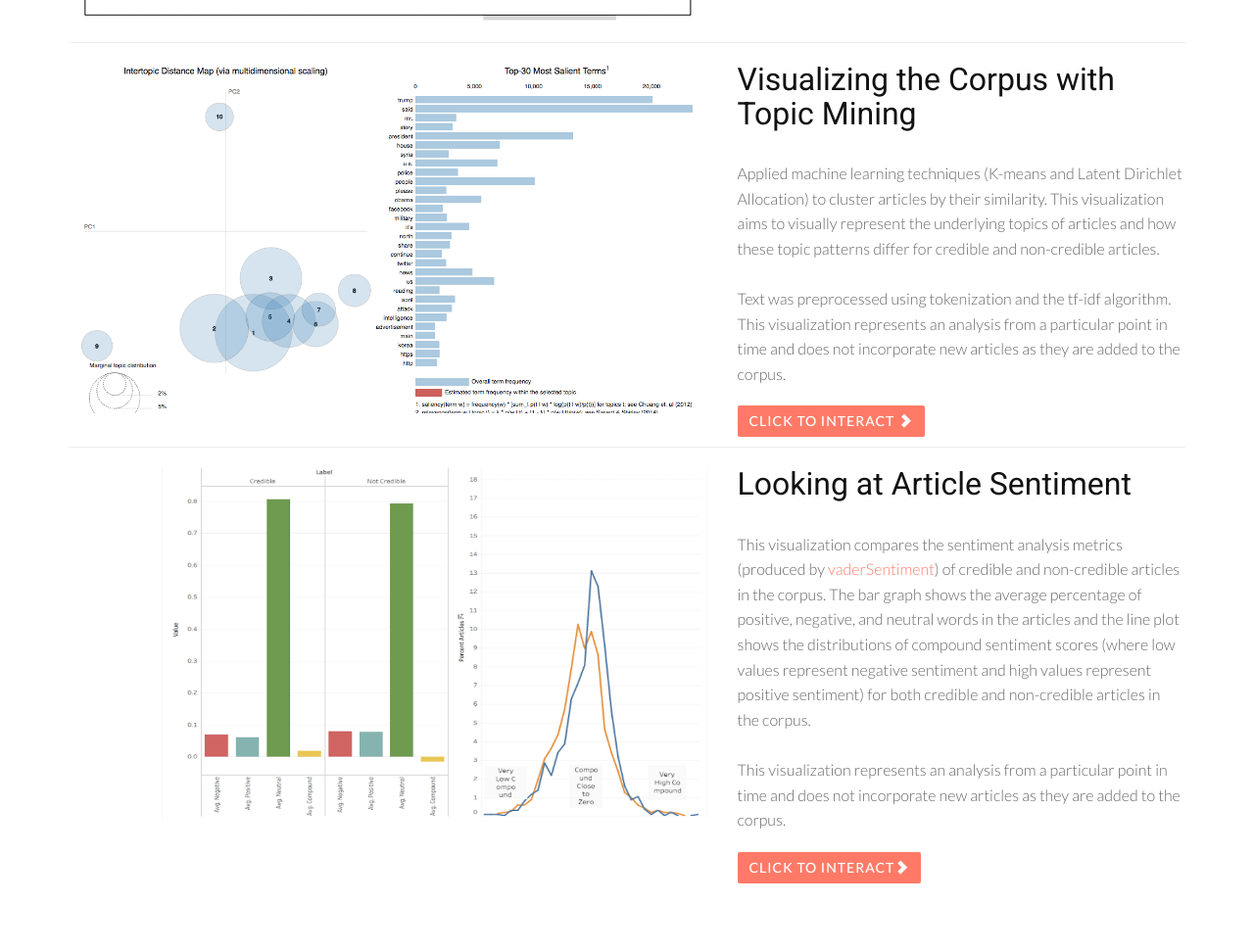
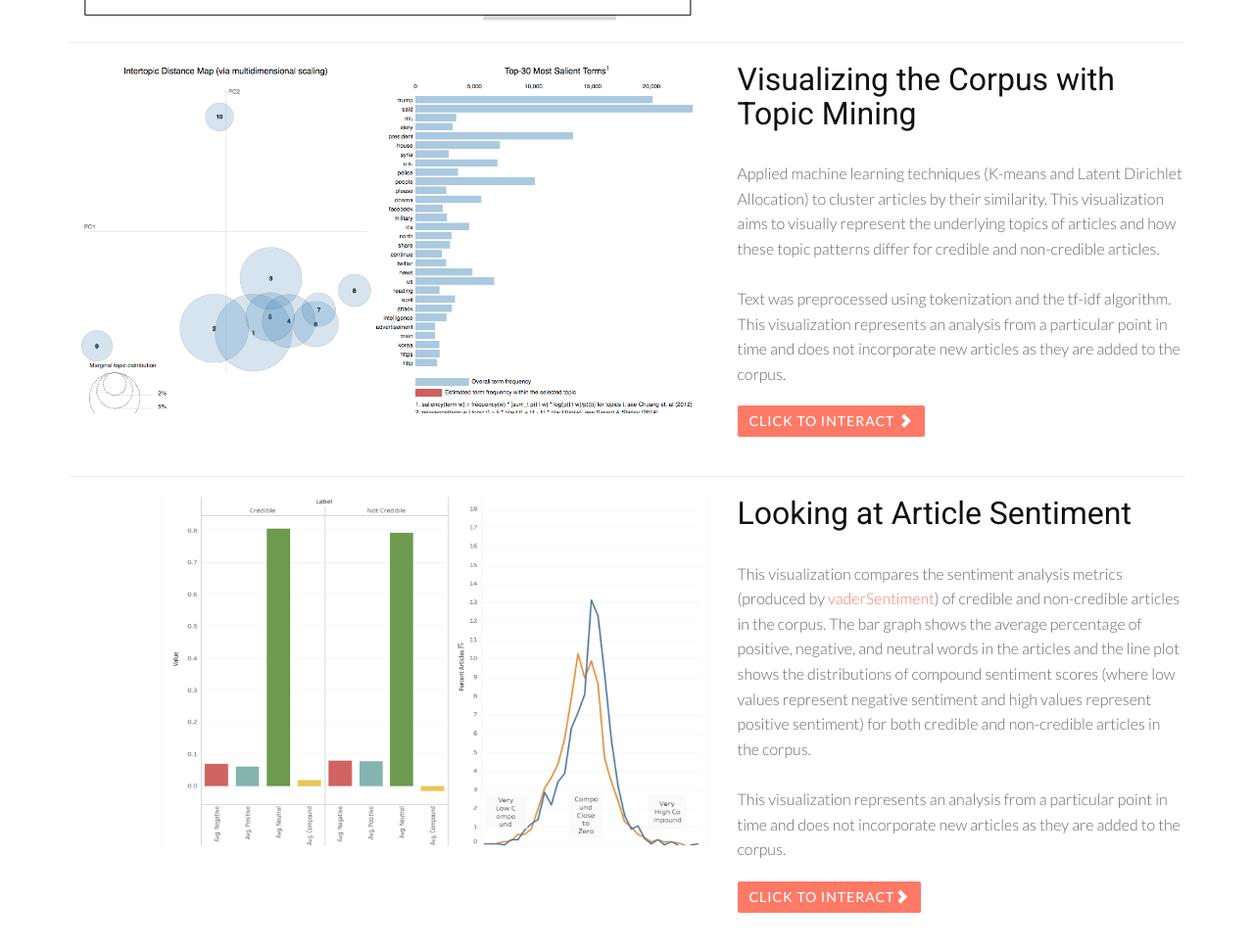
Before and after one commit to bughunter9/makenewscredibleagain.github.io, a plain HTML site: page viz/index.html in a window 1280 px wide. Shown: the part 645-1616 px from the top of the page at 98% size. Before the commit the page ends 1547 px from the top, so only its background shows below. Drawn offline with Linux system fonts and the light colour scheme.

Commit message:
Update index.html

```diff
--- a/viz/index.html
+++ b/viz/index.html
@@ -104,7 +104,7 @@
         <hr>
 
         <!-- Project Two -->
-        <div class="row">
+        <div class="row" style="padding-bottom: 30px">
             <div class="col-md-7">
                 <img class="img-responsive" src="v1.png" alt="">
             </div>
@@ -123,7 +123,7 @@
         <hr>
 
         <!-- Project Three -->
-        <div class="row">
+        <div class="row" style="padding-bottom: 50px">
             <div class="col-md-7" style="margin: 0">
                 <img class="img-responsive" src="v2.png" alt="">
             </div>
```
